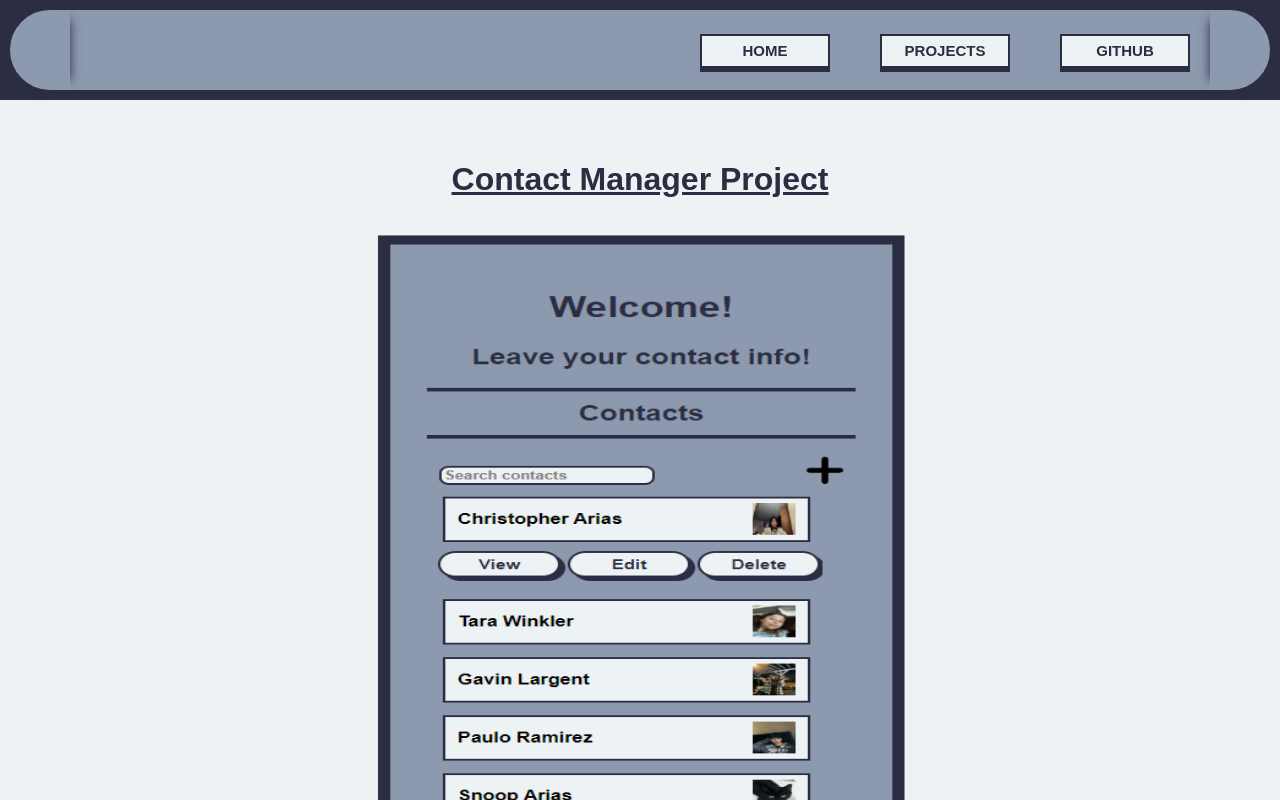
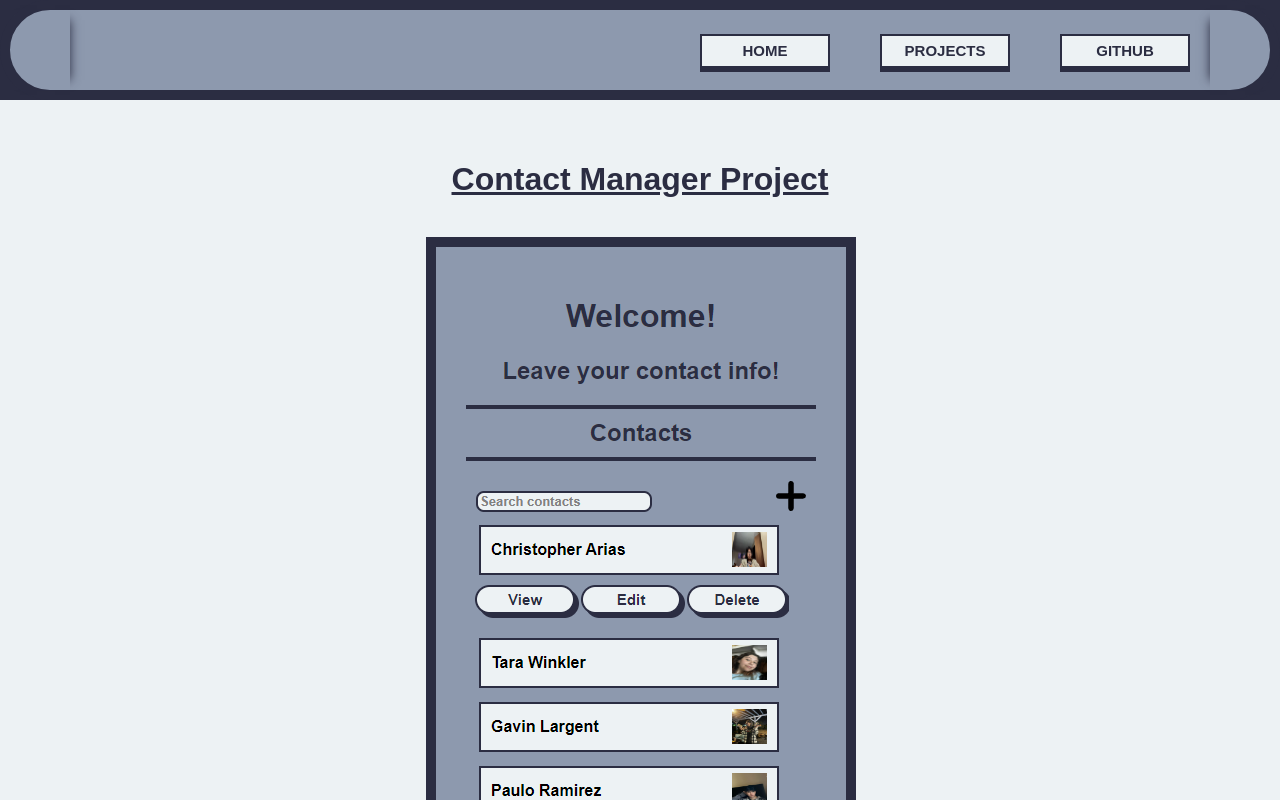
Before and after one commit to ChristopherArias-Hash/PersonalWebsite, a React (Vite) app in the folder frontend/: page /Projects in a window 1280 px wide. Shown: the top 800 px of the page. Built offline with nearby package versions, Linux system fonts and the light colour scheme.

Commit message:
organized project images by using map.()

```diff
--- a/frontend/src/Pages/Home.jsx
+++ b/frontend/src/Pages/Home.jsx
@@ -4,7 +4,7 @@ import HomeContent from '../components/HomeContent';
 import "./Home.css";
 
 const NavBarData = [
-  { id: 1, welcome: "", home: "HOME", projects: "PROJECTS", gitHub: "GITHUB" },
+  {home: "HOME", projects: "PROJECTS", gitHub: "GITHUB" },
 ];
 
 function Home() {
--- a/frontend/src/Pages/Projects.css
+++ b/frontend/src/Pages/Projects.css
@@ -6,14 +6,12 @@
     padding:20px;
 }
 
-
-
 .project-headers {
     text-decoration: underline;
     color: #2B2D42;
 }
 
-.contact-app-photos{
+.contact-appc-photos{
     width:600px;
     height:800px;
 
@@ -51,6 +49,7 @@
     margin: 10px; /* Adds space between buttons */
 }
 
+
 @media screen and (max-width: 450px) {
     .project-image {
         width: 320px;
--- a/frontend/src/components/ProjectsContent.jsx
+++ b/frontend/src/components/ProjectsContent.jsx
@@ -1,45 +1,90 @@
 // ProjectsContent.jsx
 import React from "react";
-import ContactMainImage from '../images/ContactMain.png';
-import ContactEditImage from '../images/ContactEdit.png';
-import ContactCreateImage from '../images/ContactCreate.png';
-import ContactSearchImage from '../images/ContactSearch.png';
-import ContactViewImage from '../images/ContactView.png';
-import WorldWindImage from '../images/Earthquake.png';
-import WorldWindJSONImage from '../images/JSONupload.png';
-import ProjectButtons from './ProjectButtons'; // Import ProjectButtons component
+import ContactMainImage from "../images/ContactMain.png";
+import ContactEditImage from "../images/ContactEdit.png";
+import ContactCreateImage from "../images/ContactCreate.png";
+import ContactSearchImage from "../images/ContactSearch.png";
+import ContactViewImage from "../images/ContactView.png";
+import WorldWindImage from "../images/Earthquake.png";
+import WorldWindJSONImage from "../images/JSONupload.png";
+import ProjectButtons from "./ProjectButtons"; // Import ProjectButtons component
 
 const ProjectsContent = () => {
+  const contactProjectImages = [
+    { image: ContactMainImage, altText: "Photo of main screen" },
+    { image: ContactEditImage, altText: "Photo of edit screen" },
+    { image: ContactCreateImage, altText: "Photo of create screen" },
+    { image: ContactViewImage, altText: "Photo of view screen" },
+    { image: ContactSearchImage, altText: "Photo of search screen" },
+
+  ];
+
+  const earthquakeProjectImages = [
+    { image: WorldWindImage, altText: "Photo of Earthquake tracker" },
+    { image: WorldWindJSONImage, altText: "Photo of JSON upload tracking" },
+  ];
   return (
     <>
       <div className="centered-projects-content">
         <h1 className="project-headers">Contact Manager Project</h1>
 
-                    <img src={ContactMainImage} alt="Photo of app" className="contact-app-photos"/>
-                    <img src={ContactSearchImage} alt="Photo of search" className="contact-app-photos" />
-                    <img src={ContactCreateImage} alt="Photo of create" className="contact-app-photos"/>
-                    <img src={ContactViewImage} alt="Photo of view"   className="contact-app-photos"/>
-                    <img src={ContactEditImage} alt="Photo of edit"   className="contact-app-photos"/>
+        {contactProjectImages.map((contactProjectImage, index) => (
+          <div key={index}>
+            <img
+              className="contact-app-photos"
+              src={contactProjectImage.image}
+              alt={contactProjectImage.altText}
+            ></img>
+          </div>
+        ))}
 
         <p className="project-texts">
-                    I developed a full-stack web application using React and Spring Boot, integrated with a SQL database. This application features a RESTful API for managing contacts.
-                    The user interface is built with HTML and CSS, providing a seamless experience for creating, viewing, editing, and deleting contacts.
-                    Each contact entry includes a name, last name, email, notes, and an option to upload a profile picture.
+          I developed a full-stack web application using React and Spring Boot,
+          integrated with a SQL database. This application features a RESTful
+          API for managing contacts. The user interface is built with HTML and
+          CSS, providing a seamless experience for creating, viewing, editing,
+          and deleting contacts. Each contact entry includes a name, last name,
+          email, notes, and an option to upload a profile picture.
         </p>
-                <div className = "project-buttons">
-                <ProjectButtons projectbuttons={[{ id: 1, link: "Contact-app", buttonText: "Open Contact App" }]} />
+        <div className="project-buttons">
+          <ProjectButtons
+            projectbuttons={[
+              { id: 1, link: "Contact-app", buttonText: "Open Contact App" },
+            ]}
+          />
         </div>
 
+        <h1 className="project-headers">
+          Real-Time Earthquake Tracking with NASA WorldWind
+        </h1>
 
-                <h1 className="project-headers">Real-Time Earthquake Tracking with NASA WorldWind</h1>
-                <img src={WorldWindImage} alt="Photo of app" className="project-image-worldwind" />
-                <img src={WorldWindJSONImage} alt="Photo of app" className="project-image-worldwind" />
-                <p className="project-texts">A Java application uses NASA's WorldWind SDK to visualize network data and real-time earthquake information from the USGS API.
-                    It provides interactive 3D globe visualization with high-performance rendering for dynamic geospatial data exploration.</p>
+        {earthquakeProjectImages.map((earthquakeProjectImage, index) => (
+          <div key={index}>
+            <img
+              className="project-image-worldwind"
+              src={earthquakeProjectImage.image}
+              alt={earthquakeProjectImage.altText}
+            ></img>
+          </div>
+        ))}
 
+        <p className="project-texts">
+          A Java application uses NASA's WorldWind SDK to visualize network data
+          and real-time earthquake information from the USGS API. It provides
+          interactive 3D globe visualization with high-performance rendering for
+          dynamic geospatial data exploration.
+        </p>
 
-                <div className = "project-buttons">
-                <ProjectButtons projectbuttons={[{ id: 2, link: "Java-Earthquake-tracker", buttonText: "Open Earthquake Tracker" }]} />
+        <div className="project-buttons">
+          <ProjectButtons
+            projectbuttons={[
+              {
+                id: 2,
+                link: "Java-Earthquake-tracker",
+                buttonText: "Open Earthquake Tracker",
+              },
+            ]}
+          />
         </div>
       </div>
     </>
```
Lines whose indentation alone changed are shown as unchanged.
